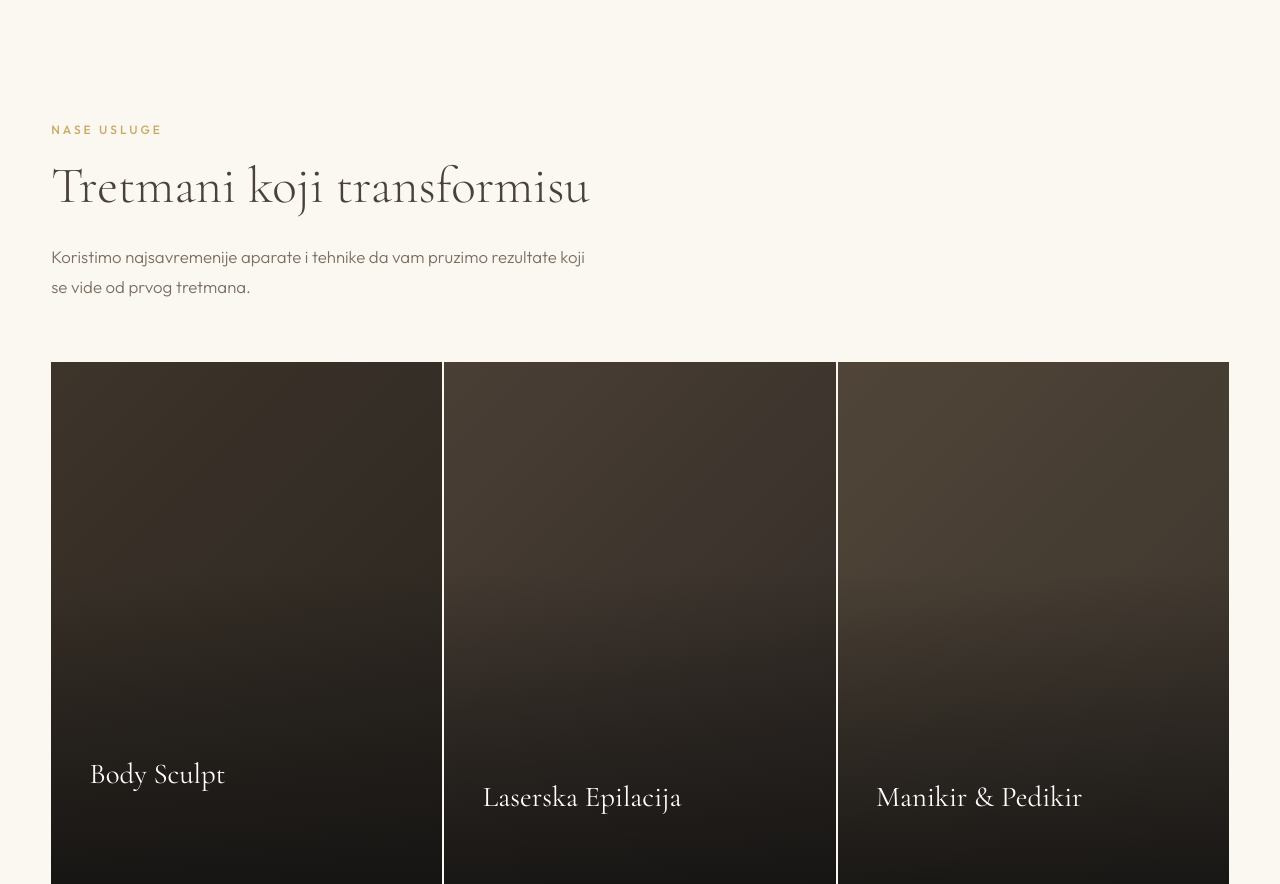
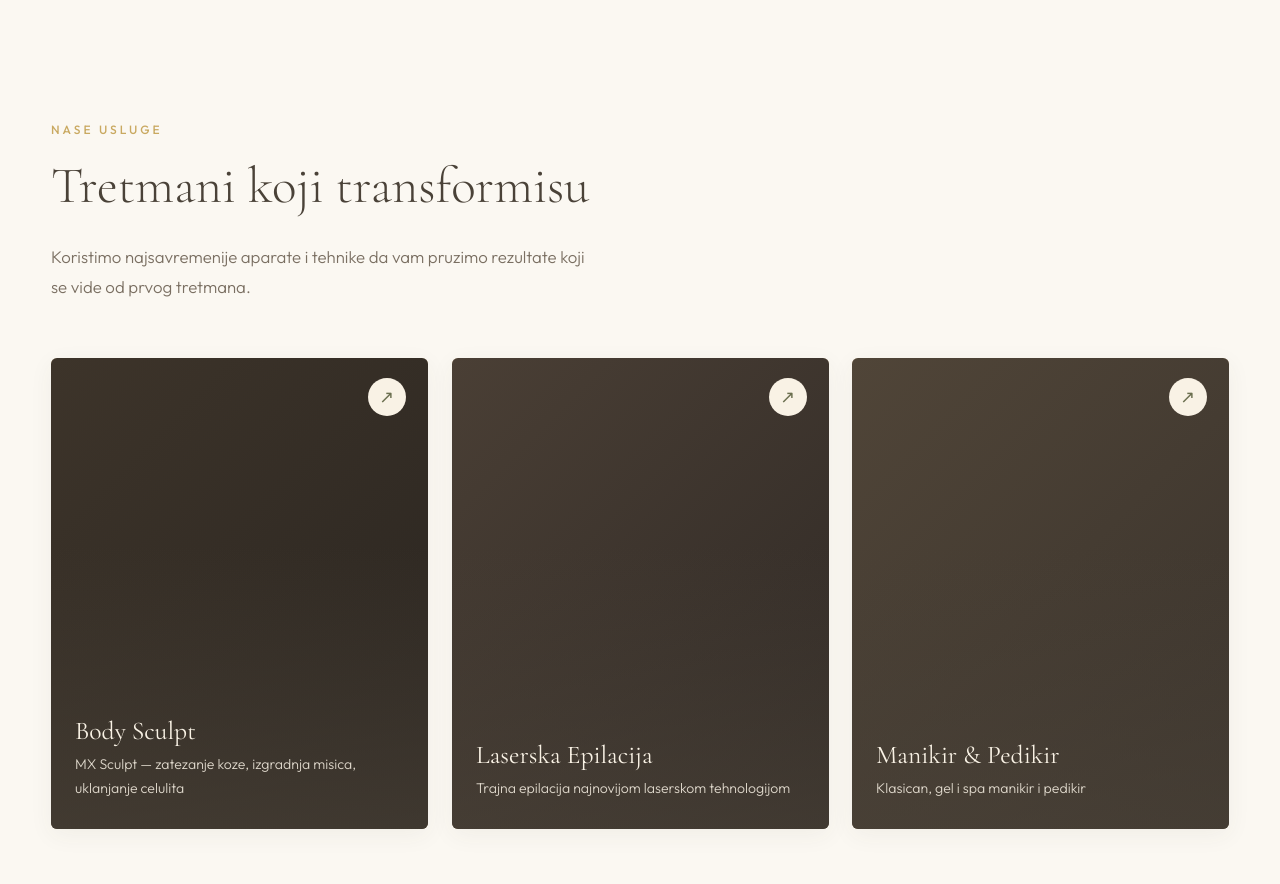
Before and after one commit to xmzvk4fcbs-cyber/lessenza-web, a website: page index.html in a window 1280 px wide. Shown: the part 800-1684 px from the top of the page. Drawn offline with nearby package versions, Linux system fonts and the light colour scheme.

Commit message:
feat(css): reveal blur-fade, service cards, about, cta + reduced motion

```diff
--- a/css/style.css
+++ b/css/style.css
@@ -544,86 +544,86 @@ p {
 /* --- Services Grid (homepage) --- */
 .services-preview {
   display: grid;
-  grid-template-columns: repeat(3, 1fr);
-  gap: 2px;
-  margin-top: 60px;
+  grid-template-columns: repeat(auto-fit, minmax(280px, 1fr));
+  gap: 24px;
+  margin-top: 56px;
 }
 
 .service-card {
   position: relative;
-  aspect-ratio: 3/4;
+  display: block;
+  aspect-ratio: 4 / 5;
+  border-radius: 6px;
   overflow: hidden;
-  cursor: pointer;
-  background: var(--cream-dark);
+  background: var(--champagne);
+  box-shadow: 0 6px 24px rgba(74, 66, 56, 0.06);
+  transition: transform 0.6s var(--ease-luxe), box-shadow 0.6s var(--ease-luxe);
+  will-change: transform;
+}
+
+.service-card:hover {
+  transform: translateY(-8px);
+  box-shadow: 0 18px 48px rgba(201, 169, 97, 0.25);
 }
 
 .service-card__img {
-  width: 100%;
-  height: 100%;
-  object-fit: cover;
-  transition: transform 0.8s cubic-bezier(0.25, 0, 0.15, 1);
+  position: absolute;
+  inset: 0;
+  background-size: cover;
+  background-position: center;
+  transition: transform 0.8s var(--ease-luxe);
+}
+
+.service-card:hover .service-card__img {
+  transform: scale(1.06);
 }
 
 .service-card__overlay {
   position: absolute;
   inset: 0;
-  background: linear-gradient(to top, rgba(19,18,17,0.85) 0%, transparent 60%);
   display: flex;
   flex-direction: column;
   justify-content: flex-end;
-  padding: clamp(20px, 3vw, 40px);
-  transition: background 0.4s ease;
-}
-
-.service-card:hover .service-card__img {
-  transform: scale(1.05);
-}
-
-.service-card:hover .service-card__overlay {
-  background: linear-gradient(to top, rgba(19,18,17,0.9) 0%, rgba(19,18,17,0.2) 60%);
+  padding: 28px 24px;
+  background: linear-gradient(180deg, rgba(244, 236, 219, 0) 40%, rgba(74, 66, 56, 0.65) 100%);
+  color: var(--cream-soft);
 }
 
 .service-card__name {
   font-family: var(--font-display);
-  font-size: clamp(1.3rem, 2.5vw, 1.8rem);
+  font-size: 1.6rem;
   font-weight: 400;
-  color: var(--white);
-  margin-bottom: 8px;
+  margin-bottom: 6px;
+  color: var(--cream-soft);
 }
 
 .service-card__desc {
-  font-size: 0.85rem;
-  color: rgba(255,255,255,0.6);
-  transform: translateY(10px);
-  opacity: 0;
-  transition: all 0.4s ease;
-}
-
-.service-card:hover .service-card__desc {
-  transform: translateY(0);
-  opacity: 1;
+  font-size: 0.88rem;
+  color: rgba(249, 242, 229, 0.85);
+  margin: 0;
+  max-width: none;
 }
 
 .service-card__arrow {
   position: absolute;
-  top: 24px;
-  right: 24px;
-  width: 40px;
-  height: 40px;
+  top: 20px;
+  right: 22px;
+  width: 38px;
+  height: 38px;
   border-radius: 50%;
-  border: 1px solid rgba(255,255,255,0.3);
+  background: var(--cream-soft);
+  color: var(--sage);
   display: flex;
   align-items: center;
   justify-content: center;
-  color: var(--white);
-  opacity: 0;
-  transform: translate(-10px, 10px);
-  transition: all 0.4s ease;
+  font-size: 1.1rem;
+  transition: all 0.4s var(--ease-luxe);
 }
 
 .service-card:hover .service-card__arrow {
-  opacity: 1;
-  transform: translate(0, 0);
+  background: var(--gold);
+  color: var(--white-warm);
+  transform: rotate(45deg);
 }
 
 /* --- About Preview --- */
@@ -645,6 +645,12 @@ p {
   width: 100%;
   height: 100%;
   object-fit: cover;
+}
+
+.about-preview__image {
+  border-radius: 6px;
+  background: var(--champagne);
+  box-shadow: 0 12px 40px rgba(74, 66, 56, 0.12);
 }
 
 .about-preview__image::after {
@@ -722,6 +728,7 @@ p {
 .cta-banner {
   text-align: center;
   padding: clamp(80px, 12vw, 160px) clamp(20px, 4vw, 60px);
+  background: var(--cream-soft);
   position: relative;
   overflow: hidden;
 }
@@ -731,12 +738,18 @@ p {
   position: absolute;
   inset: 0;
   background:
-    radial-gradient(ellipse at 50% 50%, rgba(196, 162, 101, 0.06) 0%, transparent 70%);
+    radial-gradient(ellipse at 50% 50%, rgba(201, 169, 97, 0.10) 0%, transparent 70%);
+  pointer-events: none;
 }
 
+.cta-banner > * { position: relative; z-index: 1; }
+
 .cta-banner h2 {
+  color: var(--sage);
   margin-bottom: 20px;
 }
+
+.cta-banner h2 em { color: var(--gold); }
 
 .cta-banner p {
   margin: 0 auto 40px;
@@ -1203,12 +1216,15 @@ p {
 .reveal {
   opacity: 0;
   transform: translateY(30px);
-  transition: all 0.8s cubic-bezier(0.25, 0, 0.15, 1);
+  filter: blur(4px);
+  transition: opacity 0.9s var(--ease-luxe), transform 0.9s var(--ease-luxe), filter 0.9s var(--ease-luxe);
+  will-change: opacity, transform, filter;
 }
 
 .reveal.visible {
   opacity: 1;
   transform: translateY(0);
+  filter: blur(0);
 }
 
 /* --- Responsive --- */
@@ -1332,3 +1348,16 @@ p {
     columns: 1;
   }
 }
+
+/* --- Reduced motion --- */
+@media (prefers-reduced-motion: reduce) {
+  *, *::before, *::after {
+    animation-duration: 0.01ms !important;
+    animation-iteration-count: 1 !important;
+    transition-duration: 0.01ms !important;
+    scroll-behavior: auto !important;
+  }
+  .reveal { opacity: 1; transform: none; filter: none; }
+  .hero__logo-img { opacity: 1; transform: none; filter: none; }
+  .hero__bokeh { display: none; }
+}
```
